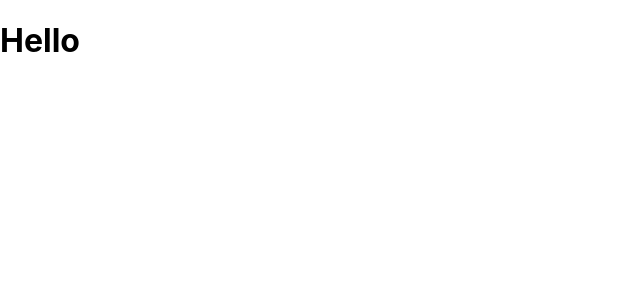
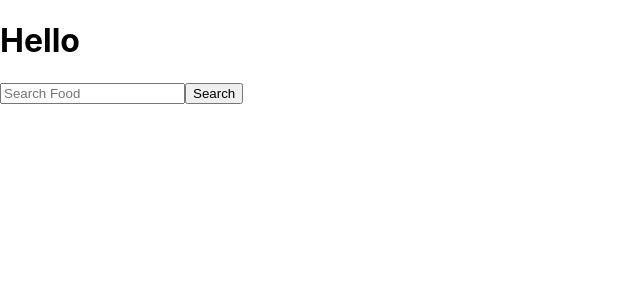
Before and after one commit to Zainab-Omar/recipes-app, a React (Create React App) app: page / in a window 1280 px wide. Shown: the top 300 px of the page, without its empty margins (0-640 px from the left). Built offline with nearby package versions, Linux system fonts and the light colour scheme.

Commit message:
build SearchInput component

```diff
--- a/src/App.js
+++ b/src/App.js
@@ -1,9 +1,12 @@
 // import './App.css';
+
+import SearchInput from "./components/SearchInput";
 
 function App() {
   return (
     <div className="App">
      <h1>Hello</h1>
+     <SearchInput />
     </div>
   );
 }
--- /dev/null
+++ b/src/components/SearchInput.js
@@ -0,0 +1,20 @@
+import React, { useState } from 'react'
+
+function SearchInput() {
+    const [query, setQuery] = useState("")
+    return (
+        <div>
+            <form>
+                <input type="text"
+                name="query"
+                value={query}
+                autoComplete="off"
+                placeholder="Search Food" />
+                <input type='submit' value="Search" />
+            </form>
+
+        </div>
+    )
+}
+
+export default SearchInput
```
